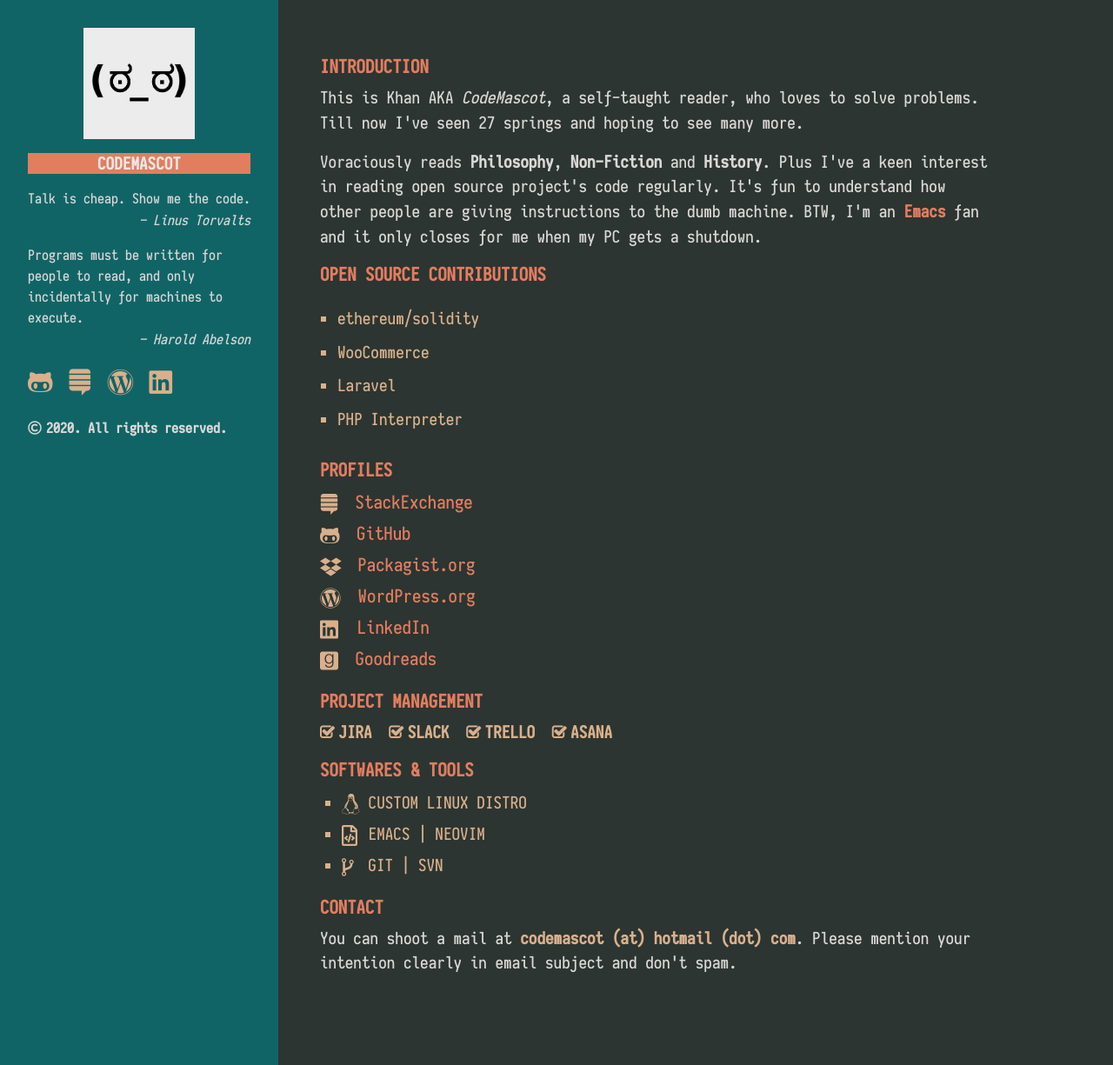
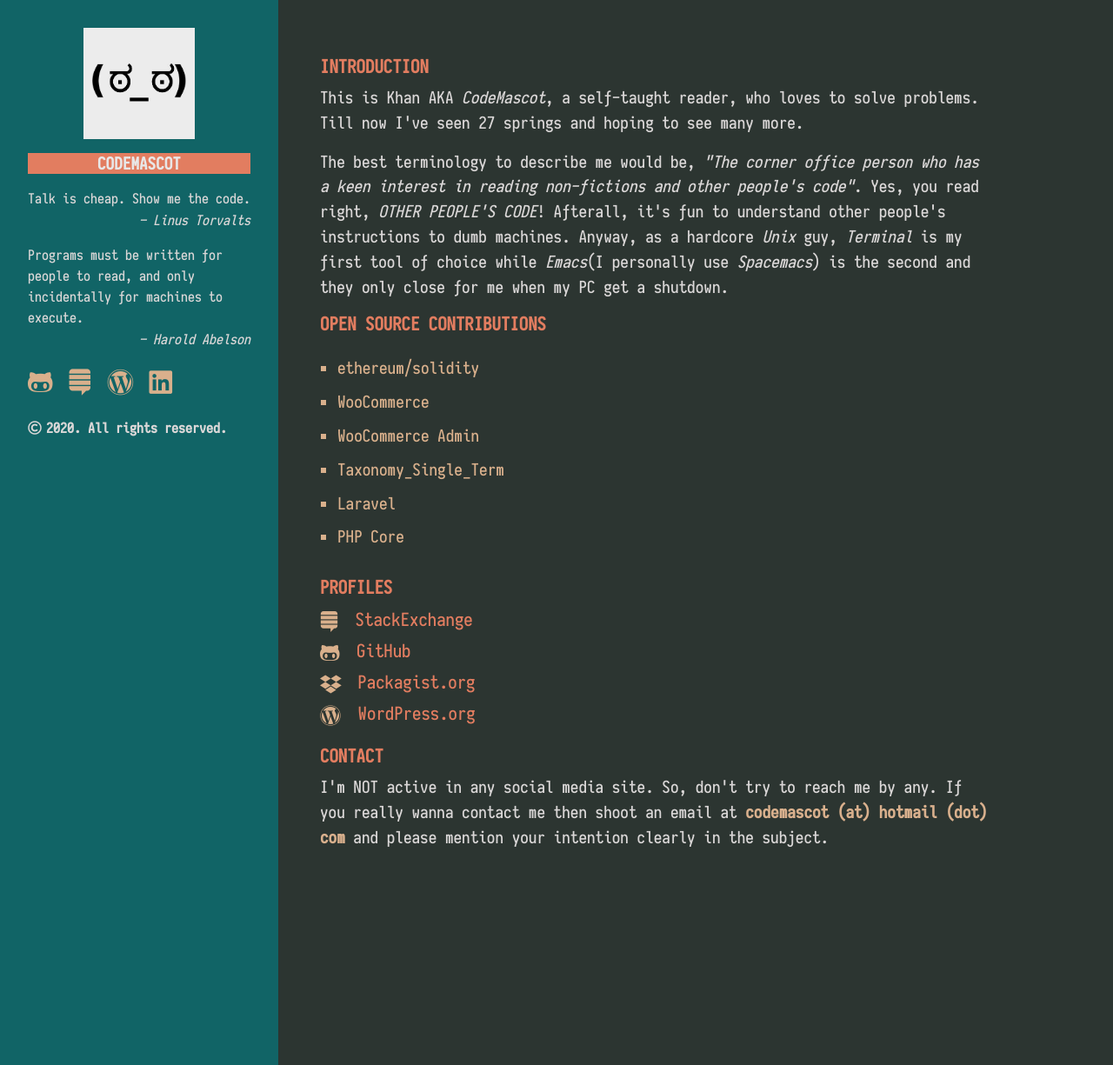
Before and after one commit to khanrn/codemascot.github.io, a Jekyll site: the page built from index.html, in a window 1280 px wide and 1225 px high. Shown: the whole window at 87% size. Built offline with Jekyll 4.4.1, drawn with Linux system fonts in a browser that asks for light colours; nearby versions of some CDN libraries.

Commit message:
About me and contact fixed

```diff
--- a/index.html
+++ b/index.html
@@ -7,13 +7,16 @@
 	<h1 class="page-title">Introduction</h1>
 	<p>This is Khan AKA <em>CodeMascot</em>, a self-taught reader, who loves to solve problems. Till now I've seen <span id="age-year"></span> springs and hoping to see many more.</p>
 
-	<p>Voraciously reads <b>Philosophy</b>, <b>Non-Fiction</b> and <b>History</b>. Plus I've a keen interest in reading open source project's code regularly. It's fun to understand how other people are giving instructions to the dumb machine. BTW, I'm an <a target="_blank" href="https://www.gnu.org/software/emacs/"><b>Emacs</b></a> fan and it only closes for me when my PC gets a shutdown.</p>
+	<p>The best terminology to describe me would be, <i>"The corner office person who has a keen interest in reading non-fictions and other people's code"</i>. Yes, you read right, <i>OTHER PEOPLE'S CODE</i>! Afterall, it's fun to understand other people's instructions to dumb machines. Anyway, as a hardcore <i>Unix</i> guy, <i>Terminal</i> is my first tool of choice while <i>Emacs</i>(I personally use <i>Spacemacs</i>) is the second and they only close for me when my PC get a shutdown.</p>
+
 	<h1 class="page-title">Open Source Contributions</h1>
 	<ul class="contributions">
 		<li><a target="_blank" href="https://github.com/ethereum/solidity/pulls?utf8=%E2%9C%93&q=is%3Amerged+is%3Apr+author%3Acodemascot+">ethereum/solidity</a></li>
 		<li><a target="_blank" href="https://github.com/woocommerce/woocommerce/pulls?utf8=%E2%9C%93&q=is%3Apr+author%3Acodemascot+is%3Amerged+">WooCommerce</a></li>
+		<li><a target="_blank" href="https://github.com/woocommerce/woocommerce-admin/pulls?q=is%3Apr+is%3Amerged+codemascot+">WooCommerce Admin</a></li>
+		<li><a target="_blank" href="https://github.com/WebDevStudios/Taxonomy_Single_Term/pull/25">Taxonomy_Single_Term</a></li>
 		<li><a target="_blank" href="https://github.com/laravel/framework/pulls?utf8=%E2%9C%93&q=is%3Apr+author%3Acodemascot+is%3Amerged+">Laravel</a></li>
-		<li><a target="_blank" href="http://git.php.net/?p=php-src.git&a=search&h=HEAD&st=author&s=naby88@gmail.com">PHP Interpreter</a></li>
+		<li><a target="_blank" href="http://git.php.net/?p=php-src.git&a=search&h=HEAD&st=author&s=naby88@gmail.com">PHP Core</a></li>
 	</ul>
 
 	<h1 class="page-title">Profiles</h1>
@@ -30,35 +33,8 @@
 		<li class="wp-org">
 			<a target="_blank" href="https://profiles.wordpress.org/codemascot#content-plugins">WordPress.org</a>
 		</li>
-		<li class="lnk-in">
-			<a target="_blank" href="https://www.linkedin.com/in/codemascot/">LinkedIn</a>
-		</li>
-		<li class="goodreads">
-			<a target="_blank" href="https://www.goodreads.com/CodeMascot">Goodreads</a>
-		</li>
-	</ul>
-
-	<h1 class="page-title">Project Management</h1>
-	<p class="pm-tools">
-		<span>JIRA</span>
-		<span>SLACK</span>
-		<span>TRELLO</span>
-		<span>ASANA</span>
-	</p>
-
-	<h1 class="page-title">Softwares & Tools</h1>
-	<ul class="software-tools">
-		<li class="os">
-			<span>CUSTOM LINUX DISTRO</span>
-		</li>
-		<li class="ide">
-			<span>EMACS</span> | <span>NEOVIM</span>
-		</li>
-		<li class="vcs">
-			<span>GIT</span> | <span>SVN</span>
-		</li>
 	</ul>
 
 	<h1 class="page-title">Contact</h1>
-	<p>You can shoot a mail at <b style="color: #D9B08D">codemascot (at) hotmail (dot) com</b>. Please mention your intention clearly in email subject and don't spam.</p>
+	<p>I'm NOT active in any social media site. So, don't try to reach me by any. If you really wanna contact me then shoot an email at <b style="color: #D9B08D">codemascot (at) hotmail (dot) com</b> and please mention your intention clearly in the subject.</p>
 </div>
```
